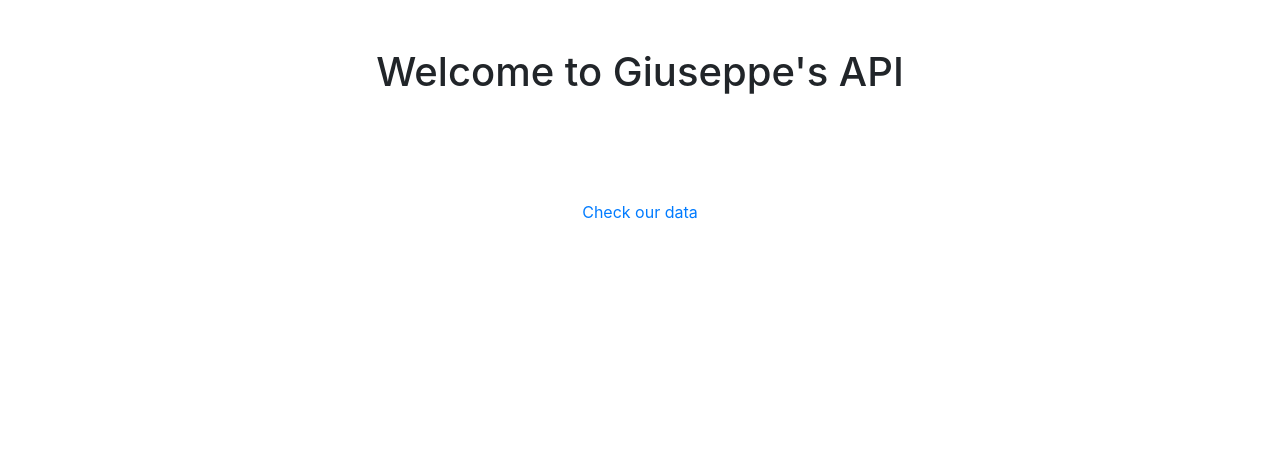
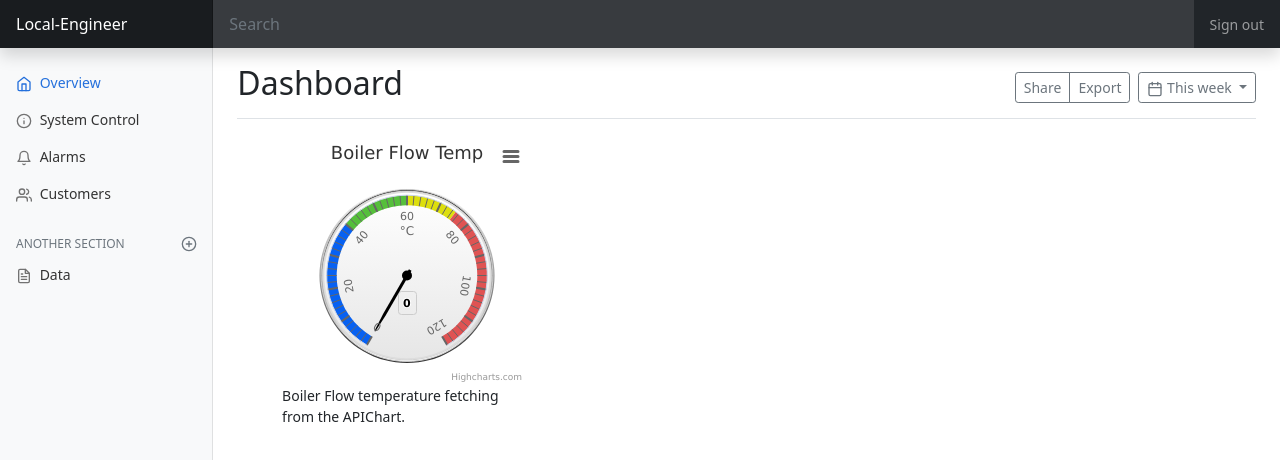
Before and after one commit to giuseppefrj051/api-5.2, a website: page web/index.html in a window 1280 px wide. Shown: the top 460 px of the page. Drawn offline with nearby package versions, Linux system fonts and the light colour scheme; no server answers.

Commit message:
new web gauge

```diff
--- /dev/null
+++ b/web/dashboard.css
@@ -0,0 +1,100 @@
+body {
+  font-size: .875rem;
+}
+
+.feather {
+  width: 16px;
+  height: 16px;
+  vertical-align: text-bottom;
+}
+
+/*
+ * Sidebar
+ */
+
+.sidebar {
+  position: fixed;
+  top: 0;
+  /* rtl:raw:
+  right: 0;
+  */
+  bottom: 0;
+  /* rtl:remove */
+  left: 0;
+  z-index: 100; /* Behind the navbar */
+  padding: 48px 0 0; /* Height of navbar */
+  box-shadow: inset -1px 0 0 rgba(0, 0, 0, .1);
+}
+
+@media (max-width: 767.98px) {
+  .sidebar {
+    top: 5rem;
+  }
+}
+
+.sidebar-sticky {
+  position: relative;
+  top: 0;
+  height: calc(100vh - 48px);
+  padding-top: .5rem;
+  overflow-x: hidden;
+  overflow-y: auto; /* Scrollable contents if viewport is shorter than content. */
+}
+
+.sidebar .nav-link {
+  font-weight: 500;
+  color: #333;
+}
+
+.sidebar .nav-link .feather {
+  margin-right: 4px;
+  color: #727272;
+}
+
+.sidebar .nav-link.active {
+  color: #2470dc;
+}
+
+.sidebar .nav-link:hover .feather,
+.sidebar .nav-link.active .feather {
+  color: inherit;
+}
+
+.sidebar-heading {
+  font-size: .75rem;
+  text-transform: uppercase;
+}
+
+/*
+ * Navbar
+ */
+
+.navbar-brand {
+  padding-top: .75rem;
+  padding-bottom: .75rem;
+  font-size: 1rem;
+  background-color: rgba(0, 0, 0, .25);
+  box-shadow: inset -1px 0 0 rgba(0, 0, 0, .25);
+}
+
+.navbar .navbar-toggler {
+  top: .25rem;
+  right: 1rem;
+}
+
+.navbar .form-control {
+  padding: .75rem 1rem;
+  border-width: 0;
+  border-radius: 0;
+}
+
+.form-control-dark {
+  color: #fff;
+  background-color: rgba(255, 255, 255, .1);
+  border-color: rgba(255, 255, 255, .1);
+}
+
+.form-control-dark:focus {
+  border-color: transparent;
+  box-shadow: 0 0 0 3px rgba(255, 255, 255, .25);
+}
--- /dev/null
+++ b/web/dashboard.js
@@ -0,0 +1,53 @@
+/* globals Chart:false, feather:false */
+
+(function () {
+  'use strict'
+
+  feather.replace({ 'aria-hidden': 'true' })
+
+  // Graphs
+  var ctx = document.getElementById('myChart')
+  // eslint-disable-next-line no-unused-vars
+  var myChart = new Chart(ctx, {
+    type: 'line',
+    data: {
+      labels: [
+        'Sunday',
+        'Monday',
+        'Tuesday',
+        'Wednesday',
+        'Thursday',
+        'Friday',
+        'Saturday'
+      ],
+      datasets: [{
+        data: [
+          15339,
+          21345,
+          18483,
+          24003,
+          23489,
+          24092,
+          12034
+        ],
+        lineTension: 0,
+        backgroundColor: 'transparent',
+        borderColor: '#007bff',
+        borderWidth: 4,
+        pointBackgroundColor: '#007bff'
+      }]
+    },
+    options: {
+      scales: {
+        yAxes: [{
+          ticks: {
+            beginAtZero: false
+          }
+        }]
+      },
+      legend: {
+        display: false
+      }
+    }
+  })
+})()
--- /dev/null
+++ b/web/dashboard.rtl.css
@@ -0,0 +1,96 @@
+body {
+  font-size: .875rem;
+}
+
+.feather {
+  width: 16px;
+  height: 16px;
+  vertical-align: text-bottom;
+}
+
+/*
+ * Sidebar
+ */
+
+.sidebar {
+  position: fixed;
+  top: 0;
+  right: 0;
+  bottom: 0;
+  z-index: 100; /* Behind the navbar */
+  padding: 48px 0 0; /* Height of navbar */
+  box-shadow: inset 1px 0 0 rgba(0, 0, 0, .1);
+}
+
+@media (max-width: 767.98px) {
+  .sidebar {
+    top: 5rem;
+  }
+}
+
+.sidebar-sticky {
+  position: relative;
+  top: 0;
+  height: calc(100vh - 48px);
+  padding-top: .5rem;
+  overflow-x: hidden;
+  overflow-y: auto; /* Scrollable contents if viewport is shorter than content. */
+}
+
+.sidebar .nav-link {
+  font-weight: 500;
+  color: #333;
+}
+
+.sidebar .nav-link .feather {
+  margin-left: 4px;
+  color: #727272;
+}
+
+.sidebar .nav-link.active {
+  color: #2470dc;
+}
+
+.sidebar .nav-link:hover .feather,
+.sidebar .nav-link.active .feather {
+  color: inherit;
+}
+
+.sidebar-heading {
+  font-size: .75rem;
+  text-transform: uppercase;
+}
+
+/*
+ * Navbar
+ */
+
+.navbar-brand {
+  padding-top: .75rem;
+  padding-bottom: .75rem;
+  font-size: 1rem;
+  background-color: rgba(0, 0, 0, .25);
+  box-shadow: inset 1px 0 0 rgba(0, 0, 0, .25);
+}
+
+.navbar .navbar-toggler {
+  top: .25rem;
+  left: 1rem;
+}
+
+.navbar .form-control {
+  padding: .75rem 1rem;
+  border-width: 0;
+  border-radius: 0;
+}
+
+.form-control-dark {
+  color: #fff;
+  background-color: rgba(255, 255, 255, .1);
+  border-color: rgba(255, 255, 255, .1);
+}
+
+.form-control-dark:focus {
+  border-color: transparent;
+  box-shadow: 0 0 0 3px rgba(255, 255, 255, .25);
+}
--- /dev/null
+++ b/web/gauge.css
@@ -0,0 +1,46 @@
+#GaugeContainer {
+    height: 250px;
+  }
+
+  .highcharts-figure,
+  .highcharts-data-table table {
+    min-width: 100px;
+    max-width: 250px;
+    margin: 1em auto;
+  }
+
+  .highcharts-data-table table {
+    font-family: Verdana, sans-serif;
+    border-collapse: collapse;
+    border: 1px solid #ebebeb;
+    margin: 10px auto;
+    text-align: center;
+    width: 100%;
+    max-width: 500px;
+  }
+
+  .highcharts-data-table caption {
+    padding: 1em 0;
+    font-size: 1.2em;
+    color: #555;
+  }
+
+  .highcharts-data-table th {
+    font-weight: 600;
+    padding: 0.5em;
+  }
+
+  .highcharts-data-table td,
+  .highcharts-data-table th,
+  .highcharts-data-table caption {
+    padding: 0.5em;
+  }
+
+  .highcharts-data-table thead tr,
+  .highcharts-data-table tr:nth-child(even) {
+    background: #f8f8f8;
+  }
+
+  .highcharts-data-table tr:hover {
+    background: #f1f7ff;
+  }
--- /dev/null
+++ b/web/gauge.js
@@ -0,0 +1,114 @@
+Highcharts.chart('GaugeContainer', {
+
+    chart: {
+      type: 'gauge',
+      plotBackgroundColor: null,
+      plotBackgroundImage: null,
+      plotBorderWidth: 0,
+      plotShadow: false
+    },
+
+    title: {
+      text: 'Boiler Flow Temp'
+    },
+
+    pane: {
+      startAngle: -150,
+      endAngle: 150,
+      background: [{
+        backgroundColor: {
+          linearGradient: { x1: 0, y1: 0, x2: 0, y2: 1 },
+          stops: [
+            [0, '#FFF'],
+            [1, '#333']
+          ]
+        },
+        borderWidth: 0,
+        outerRadius: '109%'
+      }, {
+        backgroundColor: {
+          linearGradient: { x1: 0, y1: 0, x2: 0, y2: 1 },
+          stops: [
+            [0, '#333'],
+            [1, '#FFF']
+          ]
+        },
+        borderWidth: 1,
+        outerRadius: '107%'
+      }, {
+        // default background
+      }, {
+        backgroundColor: '#DDD',
+        borderWidth: 0,
+        outerRadius: '105%',
+        innerRadius: '103%'
+      }]
+    },
+
+    // the value axis
+    yAxis: {
+      min: 0,
+      max: 120,
+
+      minorTickInterval: 'auto',
+      minorTickWidth: 1,
+      minorTickLength: 10,
+      minorTickPosition: 'inside',
+      minorTickColor: '#666',
+
+      tickPixelInterval: 30,
+      tickWidth: 2,
+      tickPosition: 'inside',
+      tickLength: 10,
+      tickColor: '#666',
+      labels: {
+        step: 2,
+        rotation: 'auto'
+      },
+      title: {
+        text: '°C'
+      },
+
+      plotBands: [{
+        from: 0,
+        to: 40,
+        color: '#0761f2' // blue
+      }, {
+        from: 40,
+        to: 60,
+        color: '#55BF3B' // green
+      }, {
+        from: 60,
+        to: 75,
+        color: '#DDDF0D' // yellow
+      }, {
+        from: 75,
+        to: 120,
+        color: '#DF5353' // red
+      }]
+    },
+
+    series: [{
+      name: 'Temp',
+      data: [0],
+      tooltip: {
+        valueSuffix: ' °C'
+      }
+    }]
+
+  },
+  // Add some life
+  function (chart) {
+    if (!chart.renderer.forExport) {
+      setInterval(async function () {
+
+        var point = chart.series[0].points[0];
+
+        const response = await fetch('https://api-5-2.herokuapp.com/sensors');
+        const data = await response.json();
+        const apitemp = data[1].value;
+        point.update(apitemp);
+
+      }, 500);
+    }
+  });
--- a/web/index.html
+++ b/web/index.html
@@ -1,66 +1,145 @@
 <!doctype html>
 <html lang="en">
   <head>
-    <title>API</title>
-    <!-- Required meta tags -->
     <meta charset="utf-8">
-    <meta name="viewport" content="width=device-width, initial-scale=1, shrink-to-fit=no">
+    <meta name="viewport" content="width=device-width, initial-scale=1">
+    <meta name="description" content="">
+    <meta name="author" content="">
 
-    <!-- Bootstrap CSS -->
-    <link rel="stylesheet" href="https://stackpath.bootstrapcdn.com/bootstrap/4.3.1/css/bootstrap.min.css" integrity="sha384-ggOyR0iXCbMQv3Xipma34MD+dH/1fQ784/j6cY/iJTQUOhcWr7x9JvoRxT2MZw1T" crossorigin="anonymous">
+    <title>Dashboard API</title>
+    <link rel="shortcut icon" type="image/jpg" href="logo.png"/>
+
+    <!-- Bootstrap core CSS -->
+<link href="assets/dist/css/bootstrap.min.css" rel="stylesheet">
+
+    <style>
+      .bd-placeholder-img {
+        font-size: 1.125rem;
+        text-anchor: middle;
+        -webkit-user-select: none;
+        -moz-user-select: none;
+        user-select: none;
+      }
+
+      @media (min-width: 768px) {
+        .bd-placeholder-img-lg {
+          font-size: 3.5rem;
+        }
+      }
+    </style>
+
+
+    <!-- Custom styles for this template -->
+    <link href="dashboard.css" rel="stylesheet">
+    <link href="gauge.css" rel="stylesheet">
   </head>
   <body>
-      <div class="h1 p-5 d-flex justify-content-center">Welcome to Giuseppe's API</div>
-      <div class="d-flex justify-content-center">
-        <a class="p-5" href="https://api-5-2.herokuapp.com/sensors">Check our data</a>
+
+<header class="navbar navbar-dark sticky-top bg-dark flex-md-nowrap p-0 shadow">
+  <a class="navbar-brand col-md-3 col-lg-2 me-0 px-3" href="#">Local-Engineer</a>
+  <button class="navbar-toggler position-absolute d-md-none collapsed" type="button" data-bs-toggle="collapse" data-bs-target="#sidebarMenu" aria-controls="sidebarMenu" aria-expanded="false" aria-label="Toggle navigation">
+    <span class="navbar-toggler-icon"></span>
+  </button>
+  <input class="form-control form-control-dark w-100" type="text" placeholder="Search" aria-label="Search">
+  <div class="navbar-nav">
+    <div class="nav-item text-nowrap">
+      <a class="nav-link px-3" href="#">Sign out</a>
+    </div>
+  </div>
+</header>
+
+<div class="container-fluid">
+  <div class="row">
+    <nav id="sidebarMenu" class="col-md-3 col-lg-2 d-md-block bg-light sidebar collapse">
+      <div class="position-sticky pt-3">
+        <ul class="nav flex-column">
+          <li class="nav-item">
+            <a class="nav-link active" aria-current="page" href="#">
+              <span data-feather="home"></span>
+              Overview
+            </a>
+          </li>
+          <li class="nav-item">
+            <a class="nav-link" href="#">
+              <span data-feather="info"></span>
+              System Control
+            </a>
+          </li>
+          <li class="nav-item">
+            <a class="nav-link" href="#">
+              <span data-feather="bell"></span>
+              Alarms
+            </a>
+          </li>
+          <li class="nav-item">
+            <a class="nav-link" href="#">
+              <span data-feather="users"></span>
+              Customers
+            </a>
+          </li>
+
+        </ul>
+
+        <h6 class="sidebar-heading d-flex justify-content-between align-items-center px-3 mt-4 mb-1 text-muted">
+          <span>Another Section</span>
+          <a class="link-secondary" href="#" aria-label="Add a new report">
+            <span data-feather="plus-circle"></span>
+          </a>
+        </h6>
+        <ul class="nav flex-column mb-2">
+          <li class="nav-item">
+            <a class="nav-link" href="#">
+              <span data-feather="file-text"></span>
+              Data
+            </a>
+          </li>
+        </ul>
+      </div>
+    </nav>
+
+    <main class="col-md-9 ms-sm-auto col-lg-10 px-md-4">
+      <div class="d-flex justify-content-between flex-wrap flex-md-nowrap align-items-center pt-3 pb-2 mb-3 border-bottom">
+        <h1 class="h2">Dashboard</h1>
+        <div class="btn-toolbar mb-2 mb-md-0">
+          <div class="btn-group me-2">
+            <button type="button" class="btn btn-sm btn-outline-secondary">Share</button>
+            <button type="button" class="btn btn-sm btn-outline-secondary">Export</button>
+          </div>
+          <button type="button" class="btn btn-sm btn-outline-secondary dropdown-toggle">
+            <span data-feather="calendar"></span>
+            This week
+          </button>
+        </div>
       </div>
 
-      <h2 id="h2-1"></h2><span id="span1"></span>
+      <!--<canvas class="my-4 w-100" id="myChart" width="900" height="380"></canvas>-->
 
-      <br />
-      <h2 id="h2-2"></h2><span id="span2"></span><br />
+<!--figure = gauge 1-->
+<div class="col-md-4">
+<figure class="highcharts-figure">
+  <div id="GaugeContainer"></div>
+  <p class="highcharts-description">
+    Boiler Flow temperature fetching from the APIChart.
+  </p>
 
+</figure>
+</div>
 
+    </main>
+  </div>
+</div>
 
-        <script>
-          async function getApiNames(){
-            const response = await fetch('https://api-5-2.herokuapp.com/sensors')
-            const data = await response.json()
-            const name1 = data[0].name;
-            const name2 = data[1].name;
+      <!--highChart scripts-->
+      <script src="https://code.highcharts.com/highcharts.js"></script>
+      <script src="https://code.highcharts.com/highcharts-more.js"></script>
+      <script src="https://code.highcharts.com/modules/exporting.js"></script>
+      <script src="https://code.highcharts.com/modules/export-data.js"></script>
+      <script src="https://code.highcharts.com/modules/accessibility.js"></script>
 
-            const h2_1 = document.querySelector('#h2-1');
-            h2_1.innerText = name1;
-
-            const h2_2 = document.querySelector('#h2-2');
-            h2_2.innerText = name2;
-          }
-
-          async function getApi(){
-            const response = await fetch('https://api-5-2.herokuapp.com/sensors')
-            const data = await response.json()
-            const value1 = data[0].value
-            const value2 = data[1].value
-
-            document.getElementById('span1').textContent = value1;
-            document.getElementById('span2').textContent = value2;
-          }
-
-
-
-          function autoRun() {
-          setInterval(getApi, 2000);
-          };
-          getApiNames();
-          autoRun();
-        </script>
-
-
-
-    <!-- Optional JavaScript -->
-    <!-- jQuery first, then Popper.js, then Bootstrap JS -->
-    <script src="https://code.jquery.com/jquery-3.3.1.slim.min.js" integrity="sha384-q8i/X+965DzO0rT7abK41JStQIAqVgRVzpbzo5smXKp4YfRvH+8abtTE1Pi6jizo" crossorigin="anonymous"></script>
-    <script src="https://cdnjs.cloudflare.com/ajax/libs/popper.js/1.14.7/umd/popper.min.js" integrity="sha384-UO2eT0CpHqdSJQ6hJty5KVphtPhzWj9WO1clHTMGa3JDZwrnQq4sF86dIHNDz0W1" crossorigin="anonymous"></script>
-    <script src="https://stackpath.bootstrapcdn.com/bootstrap/4.3.1/js/bootstrap.min.js" integrity="sha384-JjSmVgyd0p3pXB1rRibZUAYoIIy6OrQ6VrjIEaFf/nJGzIxFDsf4x0xIM+B07jRM" crossorigin="anonymous"></script>
+      <script src="assets/dist/js/bootstrap.bundle.min.js"></script>
+      <script src="https://cdn.jsdelivr.net/npm/feather-icons@4.28.0/dist/feather.min.js" integrity="sha384-uO3SXW5IuS1ZpFPKugNNWqTZRRglnUJK6UAZ/gxOX80nxEkN9NcGZTftn6RzhGWE" crossorigin="anonymous"></script>
+      <script src="https://cdn.jsdelivr.net/npm/chart.js@2.9.4/dist/Chart.min.js" integrity="sha384-zNy6FEbO50N+Cg5wap8IKA4M/ZnLJgzc6w2NqACZaK0u0FXfOWRRJOnQtpZun8ha" crossorigin="anonymous"></script>
+      <script src="dashboard.js"></script>
+      <script src="gauge.js"></script>
   </body>
 </html>
```
Also changed, not shown: server.js (line endings or trailing spaces), web/assets/brand/bootstrap-logo-white.svg (added), web/assets/brand/bootstrap-logo.svg (added), web/assets/dist/css/bootstrap.min.css (added), web/assets/dist/css/bootstrap.rtl.min.css (added), web/assets/dist/js/bootstrap.bundle.min.js (added), web/logo.png (added), 3 other files.
